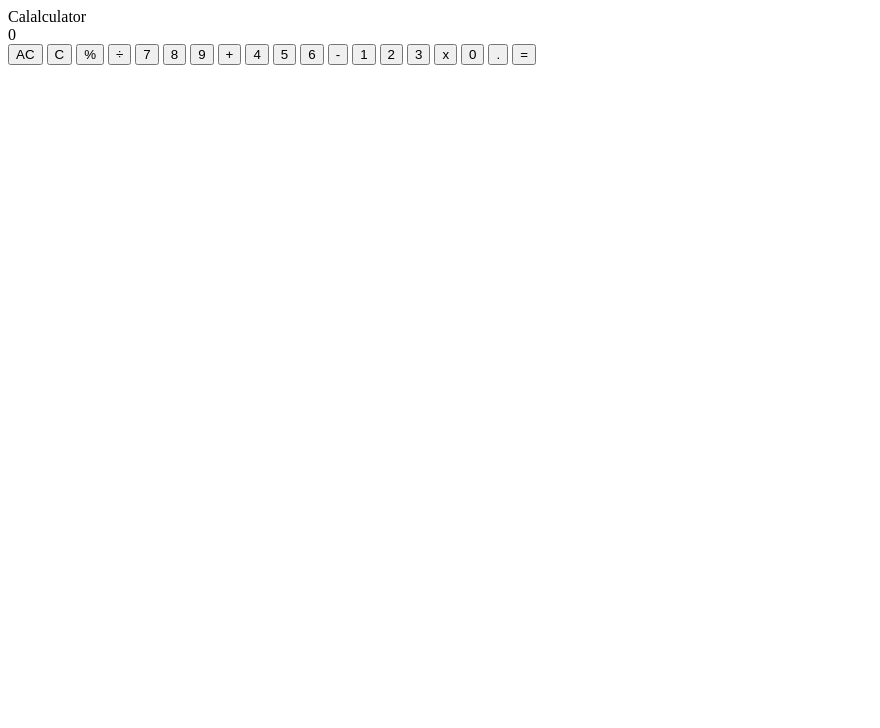
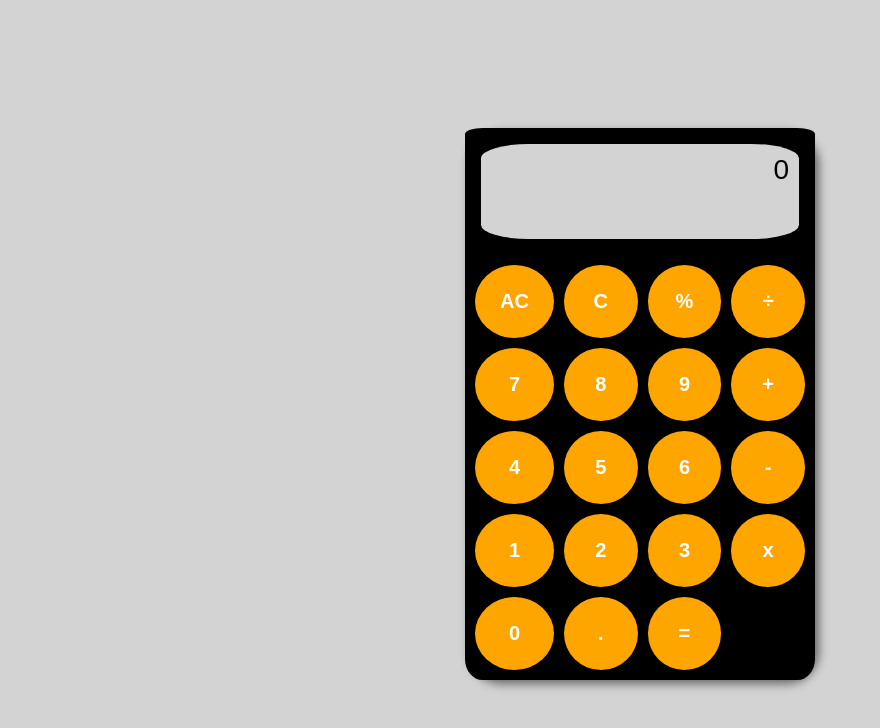
Before and after one commit to barnescaleb/calculator, a plain HTML site: page index.html in a window 1280 px wide. Shown: the whole page, without its empty margins (0-880 px from the left). Drawn offline with Linux system fonts and the light colour scheme.

Commit message:
Reworked HTML and CSS

```diff
--- a/app.js
+++ b/app.js
@@ -0,0 +1,27 @@
+let previousAction = null,
+    previousAnswer = null
+
+
+
+const allClear = () => {
+    let history = document.getElementById('history'),
+    input = document.getElementById('input')
+
+    history.textContent = ''
+    input.textContent = ''
+    previousAction = 'clear'
+}
+
+let buttons = Array.from(document.querySelectorAll('.buttons>button'))
+buttons.forEach(button => {
+    if (button.id == 'delete') {
+        button.addEventListener('click', () => {
+            let history = document.getElementById('history')
+            history.textContent = history.textContent.slice(0, -1);
+
+            if (previousAction == 'equals') {
+
+            }
+        })
+    }
+})
--- a/index.html
+++ b/index.html
@@ -8,34 +8,36 @@
     <title>Document</title>
 </head>
 <body>
-    <header>Calalculator</header>
-    <div class="caluculator">
-        <div class="display">
-            <div class="calculator-display">
-                <output class="user-input" type="text" id="user-input">0</output>
-                <output class="result" type="text" id="result">&nbsp;</output>
+    <div class="flex-container">
+        <div class="container-child">
+            <div class="calculator">
+                <div class="display">
+                    <div class="calculator-display">
+                        <output id="user-input"type="text">0</output>
+                        <output id="result"type="text">&nbsp;</output>
+                    </div>
+                </div>
+                <div class="buttons">
+                    <button id="allclear">AC</button>
+                    <button id="clear">C</button>
+                    <button id="remainder">%</button>
+                    <button id="divide">÷</button>
+                    <button id="digit-7">7</button>
+                    <button id="digit-8">8</button>
+                    <button id="digit-9">9</button>
+                    <button id="plus">+</button>
+                    <button id="digit-4">4</button>
+                    <button id="digit-5">5</button>
+                    <button id="digit-6">6</button>
+                    <button id="minus">-</button>
+                    <button id="digit-1">1</button>
+                    <button id="digit-2">2</button>
+                    <button id="digit-3">3</button>
+                    <button id="multiply">x</button>
+                    <button id="digit-0">0</button>
+                    <button id="decimal">.</button>
+                    <button id="equals">=</button>
             </div>
-        </div>
-        <div class="buttons">
-            <button class="allclear" data-type="reset" id="allclear">AC</button>
-            <button class="clear" data-type="backspace" id="clear">C</button>
-            <button class="operators" data-type="operator" id="remainder" value="%">%</button>
-            <button class="operators" data-type="operator" id="divide" value="/">÷</button>
-            <button class="digit" data-type="number" id="digit-7" value="7">7</button>
-            <button class="digit" data-type="number" id="digit-8" value="8">8</button>
-            <button class="digit" data-type="number" id="digit-9" value="9">9</button>
-            <button class="operators" data-type="operator" id="plus" value="+">+</button>
-            <button class="digit" data-type="number" id="digit-4" value="4">4</button>
-            <button class="digit" data-type="number" id="digit-5" value="5">5</button>
-            <button class="digit" data-type="number" id="digit-6" value="6">6</button>
-            <button class="operators" data-type="operator" id="minus" value="-">-</button>
-            <button class="digit" data-type="number" id="digit-1" value="1">1</button>
-            <button class="digit" data-type="number" id="digit-2" value="2">2</button>
-            <button class="digit" data-type="number" id="digit-3" value="3">3</button>
-            <button class="operators" data-type="operator" id="multiply" value="x">x</button>
-            <button class="digit" data-type="number" id="digit-0" value="0">0</button>
-            <button class="decimal" data-type="decimal" id="decimal" value=".">.</button>
-            <button class="equals" data-type="equals" id="equals" value="=">=</button>
         </div>
     </div>
     <script src="app.js"></script>
--- a/style.css
+++ b/style.css
@@ -0,0 +1,91 @@
+
+body {
+    background: lightgray;
+    padding: 0;
+    margin: 0;
+    box-sizing: border-box;
+    font-family: sans-serif;
+}
+
+.flex-container {
+    display: flex;
+    justify-content: center;
+    align-items: center;
+    text-align: center;
+    margin: 8rem auto;
+}
+
+.container-child {
+    max-width: 350px;
+    width: 100%;
+}
+
+.calculator {
+    border-radius: 2rem;
+
+    box-shadow: 4px 4px 10px rgb(0 0 0 / 50%);
+}
+
+.calculator .display {
+    background: black;
+    padding: 1em;
+    border-top-left-radius: 5%;
+    border-top-right-radius: 5%;
+}
+
+.display .calculator-display {
+    display: grid;
+    grid-template-rows: 2, 1fr;
+    height: 75px;
+    width: auto;
+    border: 0px;
+    background:lightgray;
+    border-radius: 15%;
+    padding: 10px;
+
+}
+
+output#user-input {
+    text-align: right;
+    font-size: 28px;
+    color: black;
+}
+
+output#result {
+    font-size: 24px;
+    color: orange;
+}
+.calculator-display output {
+    background: transparent;
+    width: 100%;
+}
+
+ .calculator .buttons {
+    background: black;
+    padding: 10px;
+    grid-gap: 10px;
+    border-bottom-left-radius: 5%;
+    border-bottom-right-radius: 5%;
+}
+
+ .buttons button {
+    font-size: 20px;
+    font-weight: bold;
+    padding: 25px;
+    border-radius: 50%;
+    border: 0px transparent;
+    color: white;
+    background: orange;
+    cursor: pointer;
+    transition: all .10s ease-in-out;
+}
+
+button.equals {
+    width: 1rem;
+    border-radius: 50%;
+}
+
+.buttons {
+    display: grid;
+    grid-template-columns: repeat(4, 1fr);
+}
```
